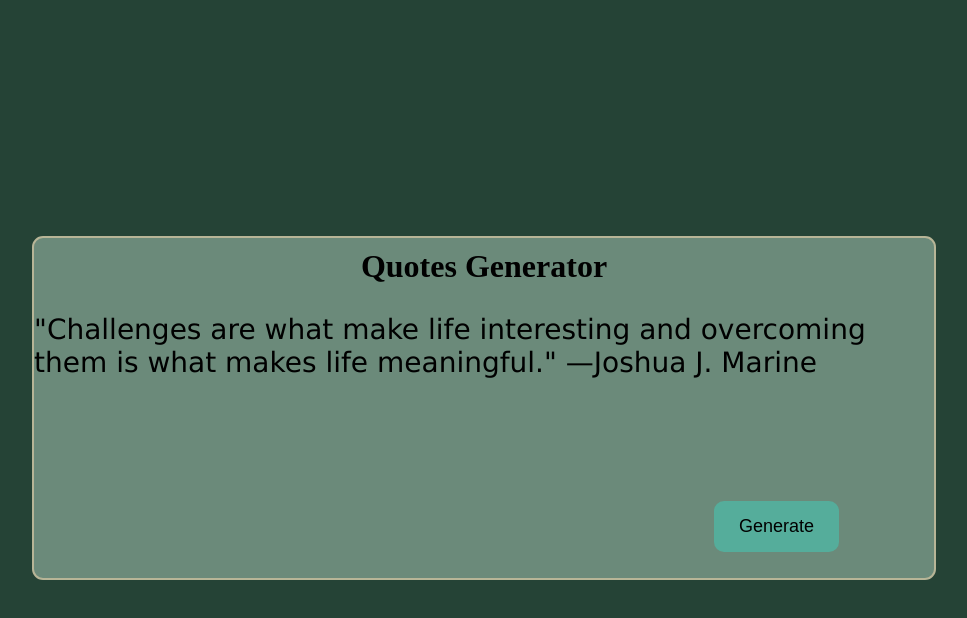
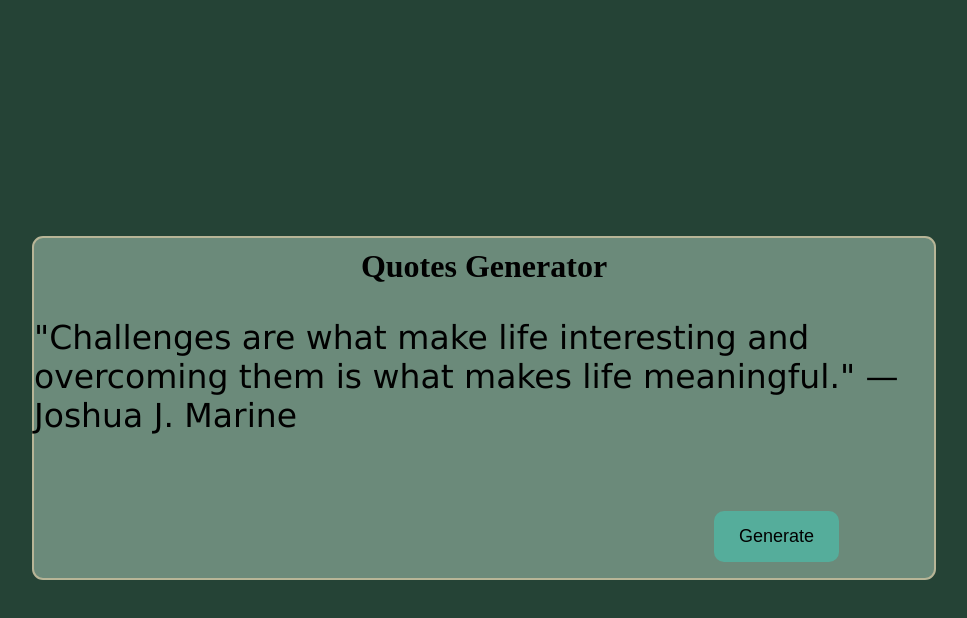
Before and after one commit to MwauraJames/Quotes-Generator, a plain HTML site: page index.html in a window 1280 px wide. Both pictures are taken after a click on the button "Generate". Shown: the top 618 px of the page, without its empty margins (156-1123 px from the left). Drawn offline with Linux system fonts and the light colour scheme.

Commit message:
I added the splice method in my js code

```diff
--- a/script.js
+++ b/script.js
@@ -1,10 +1,13 @@
 function quote() {
-  let r = Math.floor(Math.random() * quotes.length);
+  let randomindex = Math.floor(Math.random() * quotes.length);
 
-  let q = quotes[r];
-  let y = `"${q.quote}" —${q.author}`;
+  const removedquote = quotes.splice(randomindex, 1);
+  let remov=removedquote[0];
+  const quote = `"${remov.quote}" —${remov.author}`;
 
-  document.getElementById("quote").innerHTML = y;
+
+
+  document.getElementById("quote").innerHTML = quote;
 }
 
 const quotes = [
--- a/styles.css
+++ b/styles.css
@@ -30,7 +30,7 @@ body {
   margin: 10px;
 }
 .quot {
-  font-size: 28px;
+  font-size: 33px;
   font-family: Verdana, Geneva, Tahoma, sans-serif;
   height: 90px;
 }
```
Also changed, not shown: index.html (+1 -1 lines).
